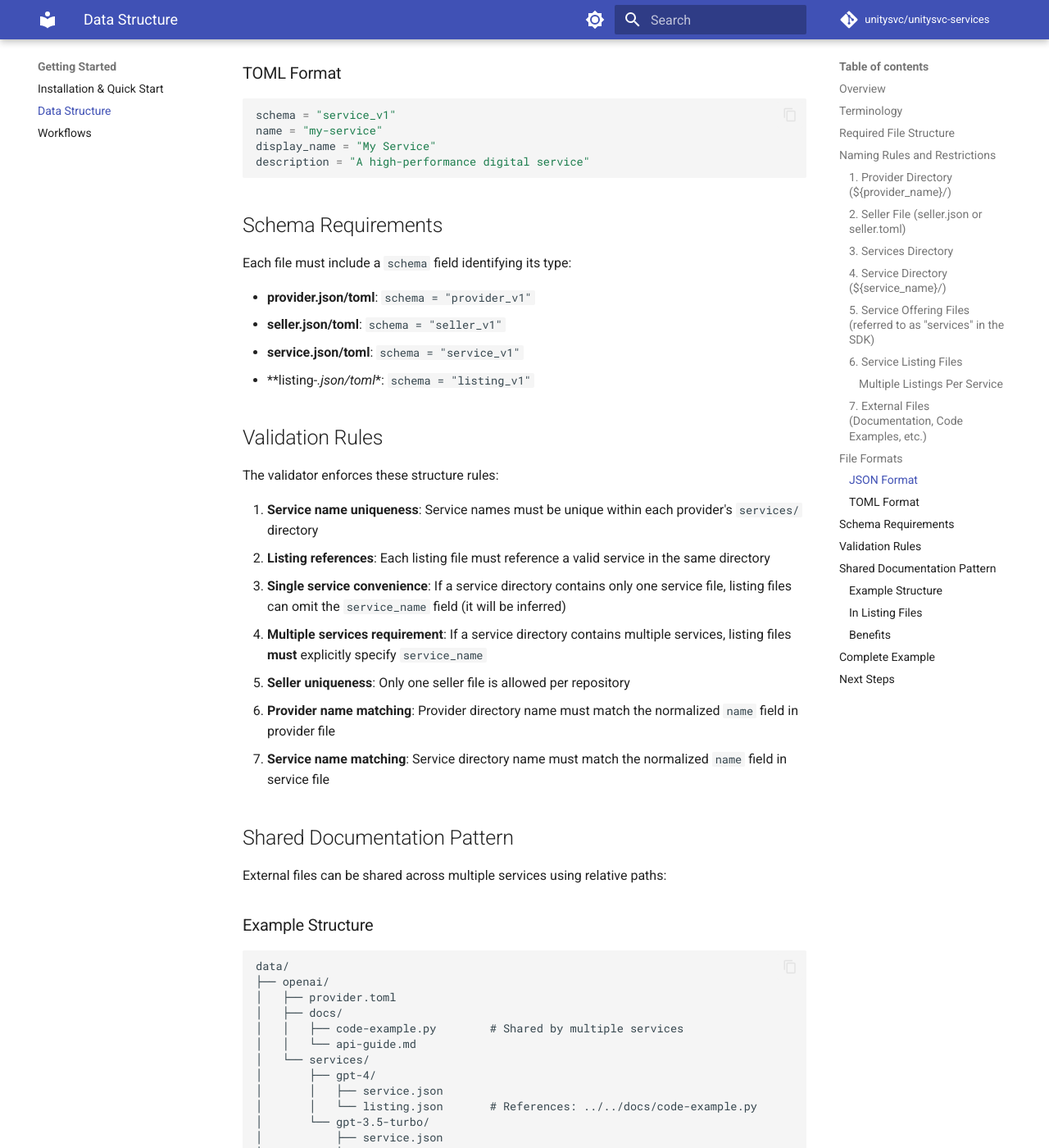
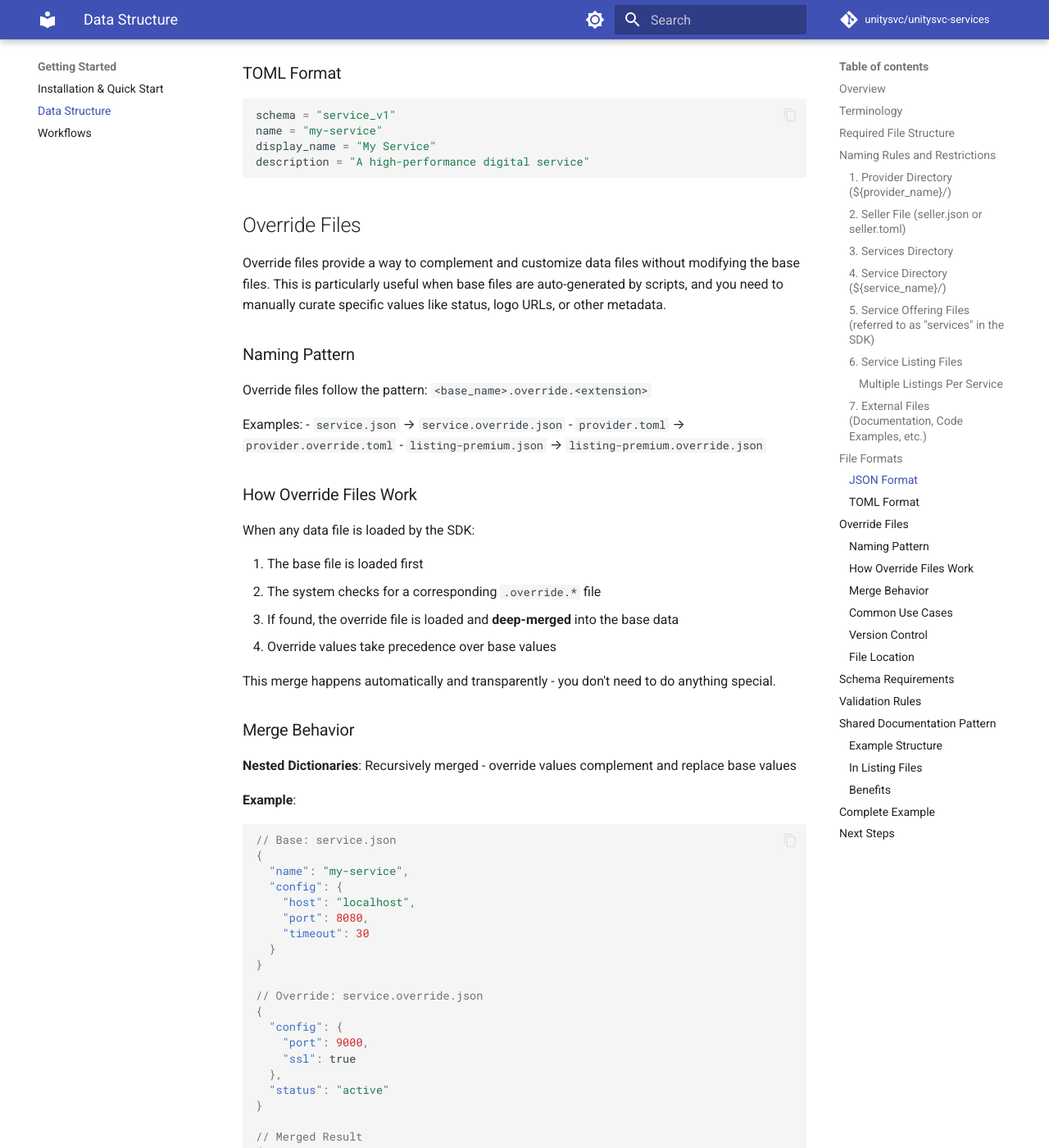
Before and after one commit to unitysvc/unitysvc-services, an MkDocs documentation site: the page built from docs/data-structure.md, in a window 1280 px wide and 1400 px high, scrolled down 3292 px. Shown: the whole window at 82% size. Built offline with MkDocs 1.6.1 and Material for MkDocs 9.7.7, drawn with Linux system fonts in a browser that asks for light colours; comment, search, counter and statistics services are not loaded; some of the changed text lies outside the part shown.

Commit message:
allow override data files

````diff
--- a/docs/data-structure.md
+++ b/docs/data-structure.md
@@ -114,6 +114,148 @@ display_name = "My Service"
 description = "A high-performance digital service"
 ```
 
+## Override Files
+
+Override files provide a way to complement and customize data files without modifying the base files. This is particularly useful when base files are auto-generated by scripts, and you need to manually curate specific values like status, logo URLs, or other metadata.
+
+### Naming Pattern
+
+Override files follow the pattern: `<base_name>.override.<extension>`
+
+Examples:
+- `service.json` → `service.override.json`
+- `provider.toml` → `provider.override.toml`
+- `listing-premium.json` → `listing-premium.override.json`
+
+### How Override Files Work
+
+When any data file is loaded by the SDK:
+
+1. The base file is loaded first
+2. The system checks for a corresponding `.override.*` file
+3. If found, the override file is loaded and **deep-merged** into the base data
+4. Override values take precedence over base values
+
+This merge happens automatically and transparently - you don't need to do anything special.
+
+### Merge Behavior
+
+**Nested Dictionaries**: Recursively merged - override values complement and replace base values
+
+**Example**:
+```json
+// Base: service.json
+{
+  "name": "my-service",
+  "config": {
+    "host": "localhost",
+    "port": 8080,
+    "timeout": 30
+  }
+}
+
+// Override: service.override.json
+{
+  "config": {
+    "port": 9000,
+    "ssl": true
+  },
+  "status": "active"
+}
+
+// Merged Result
+{
+  "name": "my-service",
+  "config": {
+    "host": "localhost",    // preserved from base
+    "port": 9000,           // overridden
+    "timeout": 30,          // preserved from base
+    "ssl": true             // added from override
+  },
+  "status": "active"        // added from override
+}
+```
+
+**Lists and Primitives**: Completely replaced (not merged)
+
+```json
+// Base: service.json
+{
+  "tags": ["python", "web", "api"],
+  "version": 1
+}
+
+// Override: service.override.json
+{
+  "tags": ["backend", "production"]
+}
+
+// Merged Result
+{
+  "tags": ["backend", "production"],  // completely replaced
+  "version": 1
+}
+```
+
+This replacement behavior for lists is intentional and predictable - if you want to change a list, simply specify the complete desired list in the override file.
+
+### Common Use Cases
+
+**1. Manual curation of auto-generated data**
+```json
+// service.json (auto-generated by script)
+{
+  "schema": "service_v1",
+  "name": "gpt-4",
+  "description": "Auto-generated description",
+  "status": "draft"
+}
+
+// service.override.json (manually maintained)
+{
+  "status": "active",
+  "logo_url": "https://example.com/custom-logo.png",
+  "featured": true
+}
+```
+
+**2. Environment-specific configuration**
+```toml
+# provider.toml (base configuration)
+schema = "provider_v1"
+name = "my-provider"
+api_endpoint = "https://api.example.com"
+
+# provider.override.toml (local testing overrides)
+api_endpoint = "http://localhost:8000"
+debug_mode = true
+```
+
+**3. Maintaining custom metadata**
+```json
+// listing-premium.json (generated from template)
+{
+  "schema": "listing_v1",
+  "name": "premium-tier",
+  "pricing": { /* auto-generated */ }
+}
+
+// listing-premium.override.json (manual customization)
+{
+  "featured": true,
+  "promotional_badge": "Best Value",
+  "custom_cta": "Try Premium Now!"
+}
+```
+
+### Version Control
+
+Override files should be committed to version control alongside base files. They are part of your data and represent intentional manual customizations that should be preserved and tracked.
+
+### File Location
+
+Override files must be in the same directory as their corresponding base files, following the directory structure rules described above.
+
 ## Schema Requirements
 
 Each file must include a `schema` field identifying its type:
````
Also changed, not shown: 2 other files.
